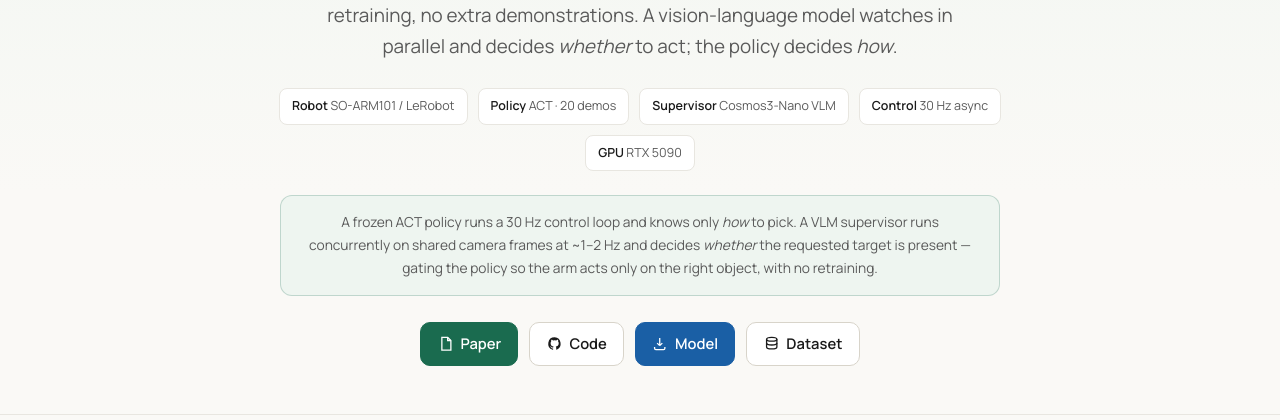
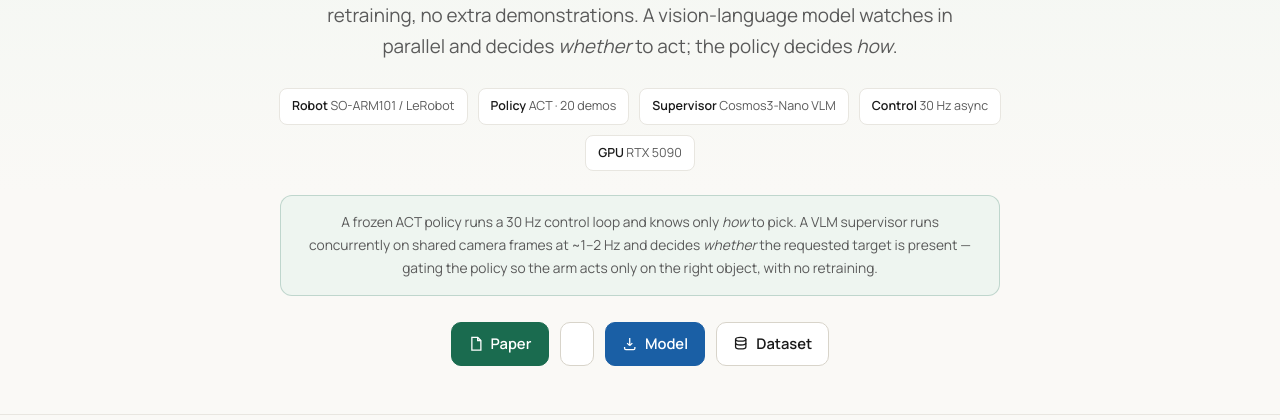
Before and after one commit to Rao-Sanaullah/SOS-101-arm, a plain HTML site: page index.html in a window 1280 px wide. Shown: the part 380-800 px from the top of the page. Drawn offline with Linux system fonts and the light colour scheme.

Commit message:
Update index.html

```diff
--- a/index.html
+++ b/index.html
@@ -198,7 +198,6 @@ footer strong{color:var(--text)}
     <a class="btn" href="#" aria-label="Read the paper">
       <svg viewBox="0 0 24 24" fill="none" stroke="currentColor" stroke-width="2"><path d="M6 2h9l5 5v15H6z"/><path d="M15 2v5h5"/></svg> Paper</a>
     <a class="btn ghost" href="#" aria-label="Code on GitHub">
-      <svg viewBox="0 0 24 24" fill="currentColor"><path d="M12 2a10 10 0 00-3.2 19.5c.5.1.7-.2.7-.5v-1.7c-2.8.6-3.4-1.3-3.4-1.3-.5-1.2-1.1-1.5-1.1-1.5-.9-.6.1-.6.1-.6 1 .1 1.5 1 1.5 1 .9 1.6 2.4 1.1 3 .8.1-.6.3-1.1.6-1.4-2.2-.2-4.6-1.1-4.6-5a4 4 0 011-2.7c-.1-.3-.4-1.3.1-2.7 0 0 .8-.3 2.7 1a9.3 9.3 0 015 0c1.9-1.3 2.7-1 2.7-1 .5 1.4.2 2.4.1 2.7a4 4 0 011 2.7c0 3.9-2.3 4.8-4.6 5 .4.3.7.9.7 1.8v2.6c0 .3.2.6.7.5A10 10 0 0012 2z"/></svg> Code</a>
     <a class="btn blue" href="#resources" aria-label="Model">
       <svg viewBox="0 0 24 24" fill="none" stroke="currentColor" stroke-width="2"><path d="M12 3v12m0 0l-4-4m4 4l4-4"/><path d="M4 17v2a2 2 0 002 2h12a2 2 0 002-2v-2"/></svg> Model</a>
     <a class="btn ghost" href="#resources" aria-label="Dataset">
```
